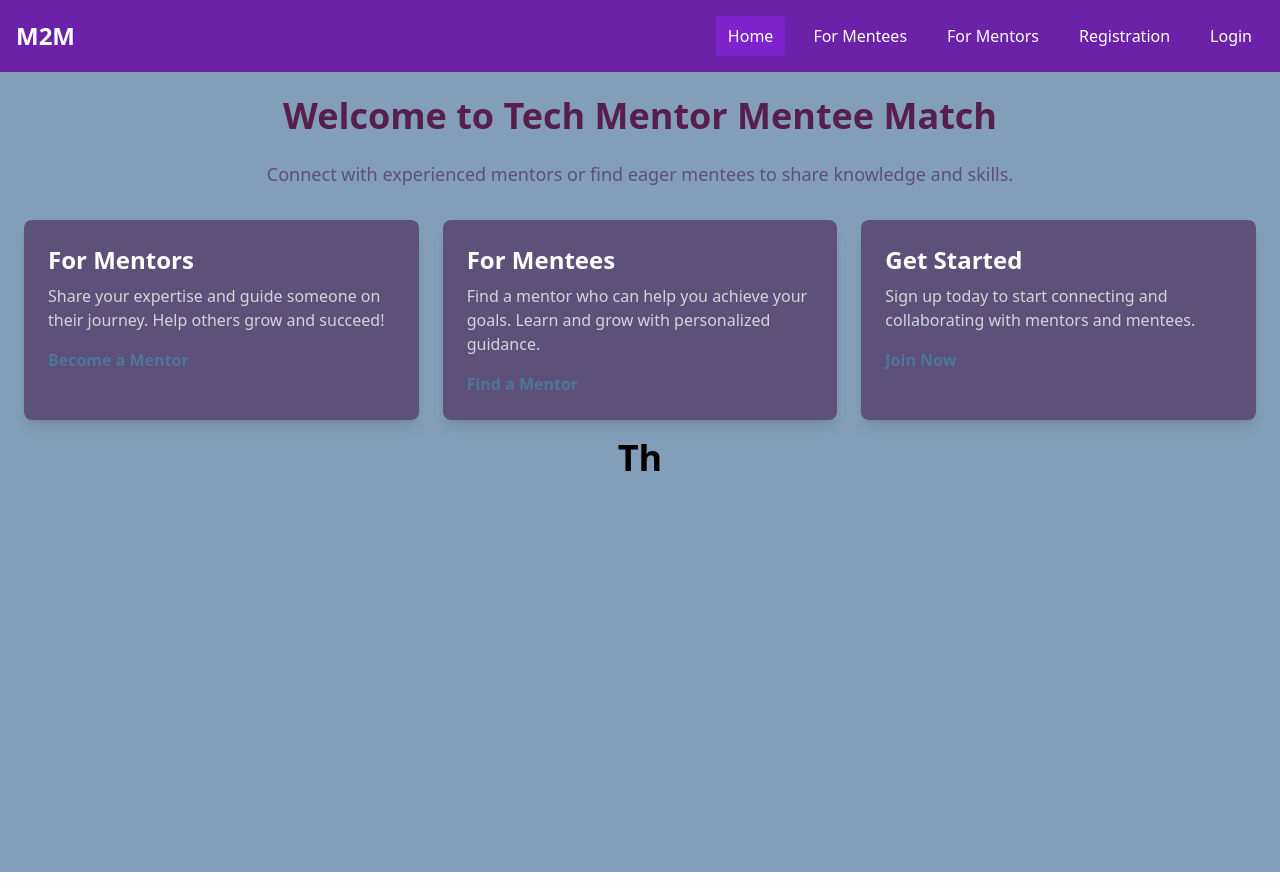
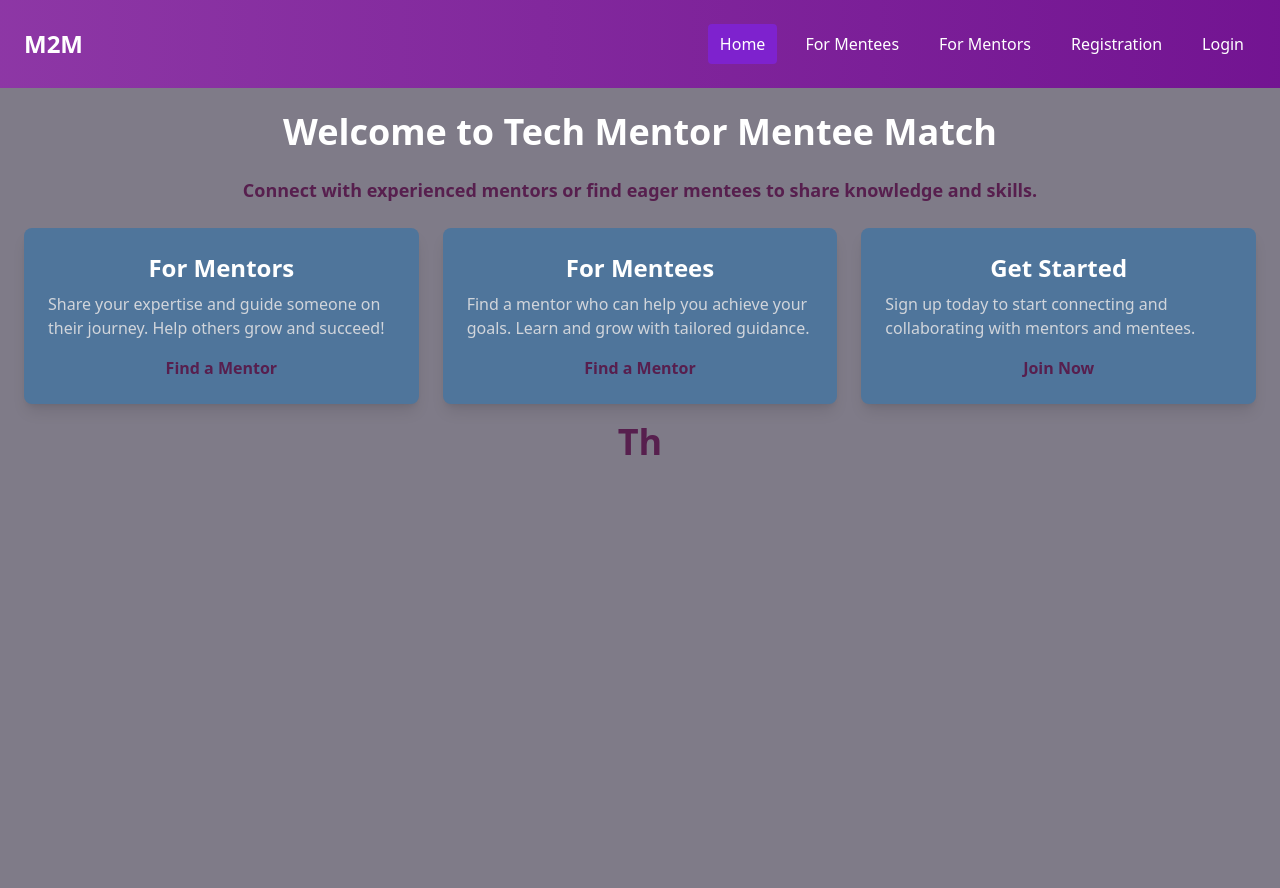
Before and after one commit to talkLinux2me/CapstoneFrontEnd, a React (Vite) app: page / in a window 1280 px wide. Built offline with nearby package versions, Linux system fonts and the light colour scheme.

Commit message:
homepage styling updates

```diff
--- a/src/components/Homepage.jsx
+++ b/src/components/Homepage.jsx
@@ -4,31 +4,46 @@ import TypewriterEffect from './TypewriterEffect';
 const Homepage = () => {
   return (
     <div className="backdrop-blur-background min-h-screen flex flex-col items-center p-6">
-      <h1 className="text-4xl font-bold text-center mb-6 text-[#571f4e]">Welcome to Tech Mentor Mentee Match</h1>
-      <p className="text-lg text-center mb-8 text-[#5d5179]">
+      <h1 className="text-4xl font-bold text-center mb-6 text-white">Welcome to Tech Mentor Mentee Match</h1>
+      <p className="text-lg text-center mb-6 text-[#571f4e] font-semibold hover:underline">
         Connect with experienced mentors or find eager mentees to share knowledge and skills.
       </p>
       <div className="grid grid-cols-1 md:grid-cols-3 gap-6">
-        <div className="bg-[#5d5179] shadow-lg rounded-lg p-6 transition-transform transform hover:scale-105 hover:shadow-2xl">
-          <h2 className="text-2xl font-semibold mb-2 text-white">For Mentors</h2>
+        <div className="bg-[#4f759b] shadow-lg rounded-lg p-6 transition-transform transform hover:scale-105 hover:shadow-2xl">
+          <h2 className="text-2xl font-semibold mb-2 text-center text-white">For Mentors</h2>
           <p className="mb-4 text-gray-300">
             Share your expertise and guide someone on their journey. Help others grow and succeed!
           </p>
-          <a href="/creatementorprofile" className="text-[#4f759b] font-semibold hover:underline">Become a Mentor</a>
+          <div className="flex justify-center">
+  <a href="/mentors" className="text-[#571f4e] font-semibold hover:underline">
+    Find a Mentor
+  </a>
+</div>
+
         </div>
-        <div className="bg-[#5d5179] shadow-lg rounded-lg p-6 transition-transform transform hover:scale-105 hover:shadow-2xl">
-          <h2 className="text-2xl font-semibold mb-2 text-white">For Mentees</h2>
+        <div className="bg-[#4f759b] shadow-lg rounded-lg p-6 transition-transform transform hover:scale-105 hover:shadow-2xl">
+          <h2 className="text-2xl font-semibold mb-2  text-center text-white">For Mentees</h2>
           <p className="mb-4 text-gray-300">
-            Find a mentor who can help you achieve your goals. Learn and grow with personalized guidance.
+            Find a mentor who can help you achieve your goals. Learn and grow with tailored guidance.
           </p>
-          <a href="/mentors" className="text-[#4f759b] font-semibold hover:underline">Find a Mentor</a>
+          <div className="flex justify-center">
+  <a href="/mentors" className="text-[#571f4e] font-semibold hover:underline text-center">
+    Find a Mentor
+  </a>
+</div>
+
         </div>
-        <div className="bg-[#5d5179] shadow-lg rounded-lg p-6 transition-transform transform hover:scale-105 hover:shadow-2xl">
-          <h2 className="text-2xl font-semibold mb-2 text-white">Get Started</h2>
+        <div className="bg-[#4f759b] shadow-lg rounded-lg p-6 transition-transform transform hover:scale-105 hover:shadow-2xl">
+          <h2 className="text-2xl font-semibold mb-2 text-center text-white">Get Started</h2>
           <p className="mb-4 text-gray-300">
             Sign up today to start connecting and collaborating with mentors and mentees.
           </p>
-          <a href="/register" className="text-[#4f759b] font-semibold hover:underline">Join Now</a>
+          <div className="flex justify-center">
+  <a href="/mentors" className="text-[#571f4e] font-semibold hover:underline">
+    Join Now
+  </a>
+</div>
+
         </div>
       </div>
       <TypewriterEffect />
--- a/src/components/Navbar.jsx
+++ b/src/components/Navbar.jsx
@@ -5,7 +5,7 @@ const Navbar = () => {
   const [isOpen, setIsOpen] = useState(false);
 
   return (
-    <nav className="bg-purple-800 p-4">
+    <nav className="navbar p-6">
       <div className="container mx-auto flex justify-between items-center">
         <h1 className="text-white text-2xl font-bold">M2M</h1>
         <div className="hidden md:flex space-x-4">
--- a/src/components/TypewriterEffect.jsx
+++ b/src/components/TypewriterEffect.jsx
@@ -40,7 +40,7 @@ const TypewriterEffect = () => {
   }, [messageIndex]);
 
   return (
-    <div className="text-center text-xl font-semibold my-6">
+    <div className="text-center text-xl text-[#571f4e] font-semibold my-6">
       {displayedText}
     </div>
   );
--- a/src/index.css
+++ b/src/index.css
@@ -6,7 +6,7 @@
 
 .backdrop-blur-background {
     backdrop-filter: blur(10px);
-    background-color: rgba(79, 117, 155, 0.7); /* Primary color with some transparency */
+    background-color: rgb(127, 123, 136); /* Primary color with some transparency */
   }
 
   .checkbox-label {
@@ -46,3 +46,21 @@
       margin-top: 1.5rem;
       margin-bottom: 1.5rem;
     }
+
+    @keyframes wave-gradient {
+        0% {
+          background-position: 0% 50%;
+        }
+        50% {
+          background-position: 100% 50%;
+        }
+        100% {
+          background-position: 0% 50%;
+        }
+      }
+
+      .navbar {
+        background: linear-gradient(270deg, #6f0f8f, #a455b6, #6f0f8f);
+        background-size: 400% 400%;
+        animation: wave-gradient 15s ease infinite;
+      }
```
